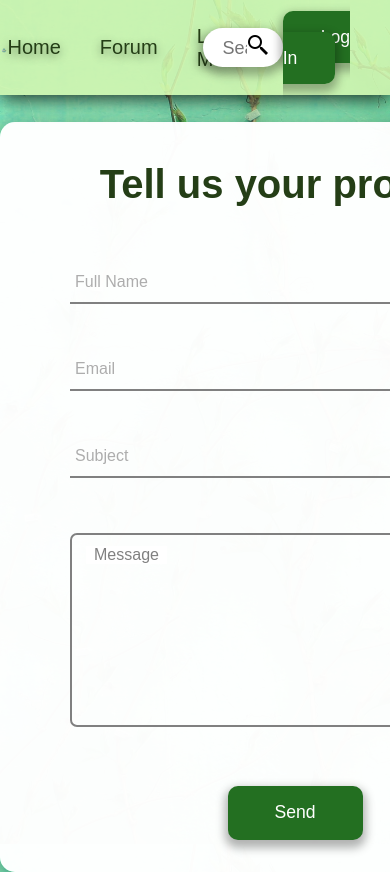
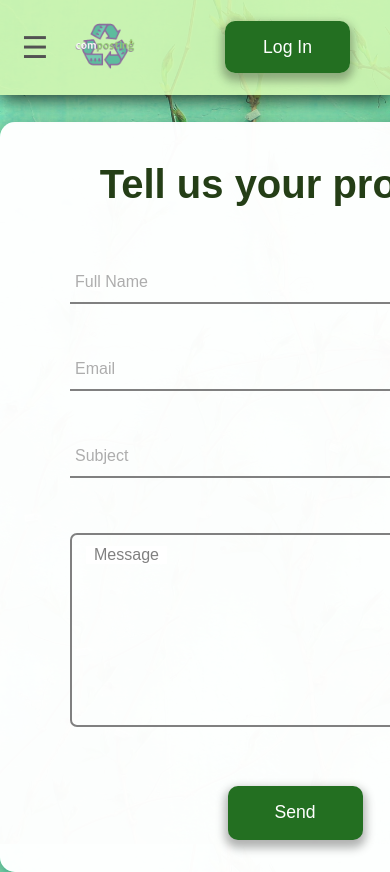
Before and after one commit to SimosNeopoulos/Composting-Project, a PHP site: page /html/contact.html in a window 390 px wide; the page is wider, and only the part inside the window is pictured. Run offline with PHP 8.4, Linux system fonts and the light colour scheme.

Commit message:
Added responsive nav bar

```diff
--- a/css/general.css
+++ b/css/general.css
@@ -28,11 +28,6 @@ a:active {
 
 /************ MAIN NAVIGATION ************/
 
-.head-page {
-    background: none;
-    height: 95px;
-}
-
 header {
     position: sticky;
     background-color: rgba(209, 243, 175, 0.88);
@@ -60,8 +55,14 @@ header.sticky-header {
 /**********   **********/
 
 /** LOGO **/
+.icon-nav {
+    width: 8%;
+    min-width: 100px;
+}
+
 .logo-container {
-    width: 8%;
+    width: 100%;
+    min-width: 100px;
 }
 
 .logo{
@@ -85,8 +86,9 @@ header.sticky-header {
     padding: 0;
     align-items: center;
     display: flex;
-    gap: 20%/*80px*/;
+    gap: 20%;
 }
+
 
 .navigation-list-item a:link,
 .navigation-list-item a:visited{
@@ -102,13 +104,16 @@ header.sticky-header {
 .navigation-list-item a:active {
     font-size: 23px;
 }
+
+
 /*************************/
 
 /********* SEARCH ***********/
 .search-box {
     box-shadow: 0 5px 10px 3px rgba(0, 0, 0, 0.3);
     background-color: white;
-    width: 250px;
+    width: 15%;
+    max-width: 250px;
     height: 35px;
     border: none;
     padding: 2px 10px;
@@ -195,6 +200,105 @@ header.sticky-header {
 .submit-btn:active {
     transform: scale(1.1);
     cursor: pointer;
+}
+
+.phone-nav {
+    display: none;
+}
+
+#side-nav {
+    display: none;
+    height: 100%;
+    width: 0%;
+    position: fixed;
+    top: 0;
+    left: 0;
+    overflow-x: hidden;
+    transition: .4s ease-in;
+    background: hsl(0, 0%, 100%, .1);
+    backdrop-filter: blur(10px);
+    text-align: center;
+}
+
+#side-nav a {
+    display: block;
+    padding: 4px;
+    margin: 100px auto;
+    font-size: 25px;
+    text-decoration: none;
+}
+
+#side-nav .closeNav {
+    position: absolute;
+    top: 10px;
+    left: 25px;
+    cursor: pointer;
+    font-size: 30px;
+}
+
+@media(max-width: 1275px) {
+    .navigation {
+        width: 40%;
+    }
+
+    .navigation-list {
+        gap: 15%;
+    }
+
+    .navigation-list-item a:link,
+    .navigation-list-item a:visited{
+        font-size: 18px;
+    }
+
+    .navigation-list-item a:hover,
+    .navigation-list-item a:active {
+        font-size: 20px;
+    }
+}
+
+@media(max-width: 900px) {
+    .navigation {
+        display: none;
+    }
+
+    .logo-container {
+        width: 8%;
+        min-width: 100px;
+    }
+
+    .search-box {
+        display: none;
+    }
+
+    .icon-nav {
+        margin-left: 4%;
+        display: flex;
+        justify-content: space-between;
+        width: 20%;
+    }
+
+    .phone-nav {
+        display: flex;
+        position: center;
+    }
+
+    .nav-btn {
+        border: none;
+        background: none;
+        cursor: pointer;
+        font-size: 30px;
+    }
+
+    .menu-icon {
+        width: 40px;
+        height: 40px;
+        color: #525252;
+    }
+
+    #side-nav {
+        display: block;
+    }
+
 }
 
 /*******************************/
--- a/html/contact.html
+++ b/html/contact.html
@@ -44,6 +44,8 @@
     </form>
 </div>
 
+<script type="module" src="https://unpkg.com/ionicons@5.5.2/dist/ionicons/ionicons.esm.js"></script>
+<script nomodule src="https://unpkg.com/ionicons@5.5.2/dist/ionicons/ionicons.js"></script>
 <script type="text/javascript" src="../java_script/script.js"></script>
 </body>
 </html>
--- a/html/log_in.html
+++ b/html/log_in.html
@@ -53,6 +53,8 @@
     </div>
 </footer>-->
 
+<script type="module" src="https://unpkg.com/ionicons@5.5.2/dist/ionicons/ionicons.esm.js"></script>
+<script nomodule src="https://unpkg.com/ionicons@5.5.2/dist/ionicons/ionicons.js"></script>
 <script type="text/javascript" src="../java_script/script.js"></script>
 </body>
 </html>
--- a/html/sign_up.html
+++ b/html/sign_up.html
@@ -67,6 +67,8 @@
 <!--    </div>-->
 <!--</footer>-->
 
+<script type="module" src="https://unpkg.com/ionicons@5.5.2/dist/ionicons/ionicons.esm.js"></script>
+<script nomodule src="https://unpkg.com/ionicons@5.5.2/dist/ionicons/ionicons.js"></script>
 <script type="text/javascript" src="../java_script/script.js"></script>
 
 </body>
--- a/java_script/header.js
+++ b/java_script/header.js
@@ -1,8 +1,25 @@
 let appHeader = `
-    <div class="logo-container">
-        <a class="logo" href="https://www.youtube.com/watch?v=dQw4w9WgXcQ&ab_channel=RickAstley">
-            <img src="/images/composting.png" alt="search icon">
-        </a>
+    <div id="side-nav">
+        <span class="closeNav" onclick="closeNav()">&#10006</span>
+        <a href="#">Home</a>
+        <a href="#">Forum</a>
+        <a href="#">Learn More</a>
+        <a href="../html/contact.html">Help</a>
+    </div>
+
+    <div class="icon-nav">
+        <div class="phone-nav">
+            <button class="nav-btn" onclick="openNav()">
+                <span class="menu-icon">&#9776;</span>
+<!--                <ion-icon class="menu-icon" name="menu-outline"></ion-icon>-->
+            </button>
+        </div>
+
+        <div class="logo-container">
+            <a class="logo" href="https://www.youtube.com/watch?v=dQw4w9WgXcQ&ab_channel=RickAstley">
+                <img src="/images/composting.png" alt="search icon">
+            </a>
+        </div>
     </div>
 
     <nav class="navigation">
--- a/java_script/script.js
+++ b/java_script/script.js
@@ -11,6 +11,17 @@ window.addEventListener("scroll", () => {
 });
 
 /******************         ********************/
+
+/************ PHONE NAVIGATION **************/
+function openNav() {
+    document.getElementById("side-nav").style.width = "45%"
+}
+
+function closeNav() {
+    document.getElementById("side-nav").style.width = "0%"
+}
+
+/********************  **********************/
 
 /*********** BUTTON PRESSING EVENTS ***********/
 
```
